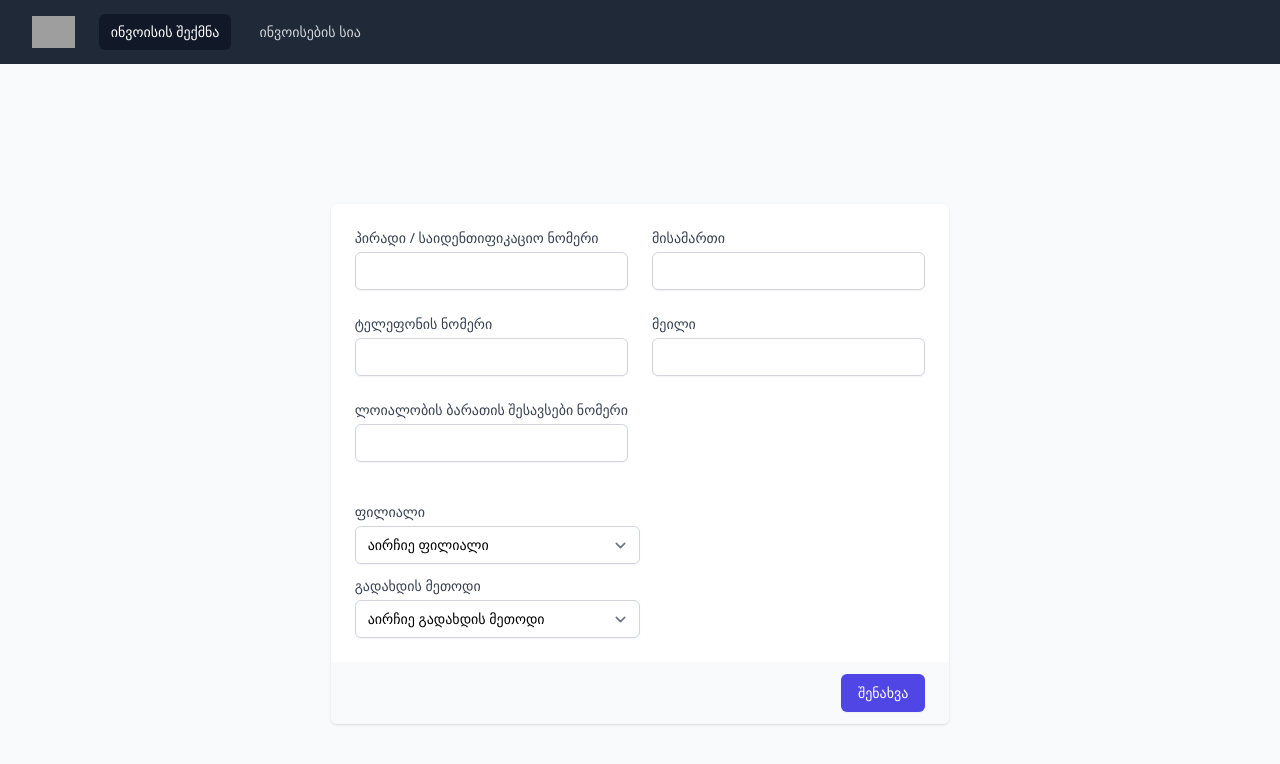
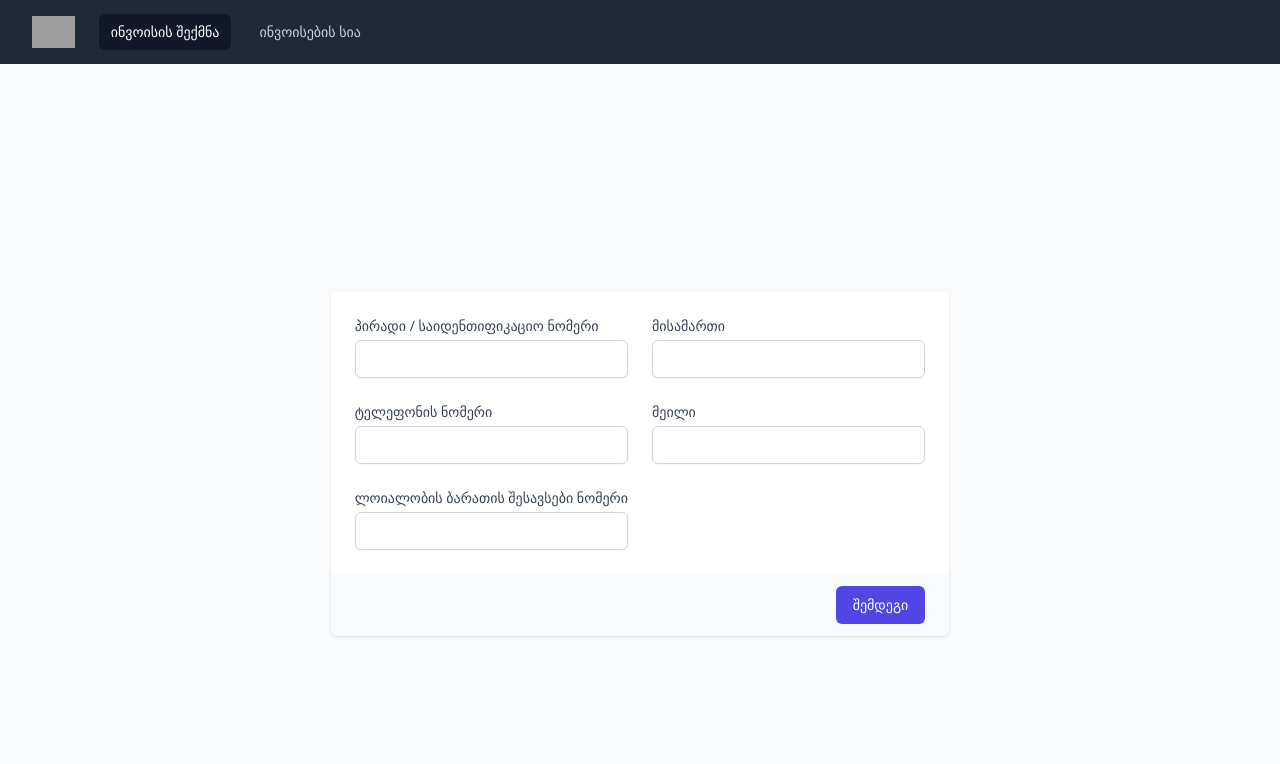
Before and after one commit to nNabakhteveli/Invoices-UI, a React (Create React App) app: page /create-invoice in a window 1280 px wide. Shown: the top 764 px of the page. Built offline with nearby package versions, Linux system fonts and the light colour scheme; grey boxes are pictures that could not be loaded.

Commit message:
Made second section of form hidden before click on the 'next' button

```diff
--- a/src/components/StartCreatingInvoice.jsx
+++ b/src/components/StartCreatingInvoice.jsx
@@ -8,8 +8,7 @@ import SecondStepOfCreatingInvoice from './StartCreatingInvoiceComponents/Second
 
 const CreateInvoice = () => {
 	const [chosenCategory, setChosenCategory] = useState("");
-	const [proceed, setProceed] = useState(true);
-
+	const [proceed, setProceed] = useState(false);
 	const [idNumber, setIdNumber] = useState("");
 	const [address, setAddress] = useState("");
 	const [mobileNumber, setMobileNumber] = useState("");
```
